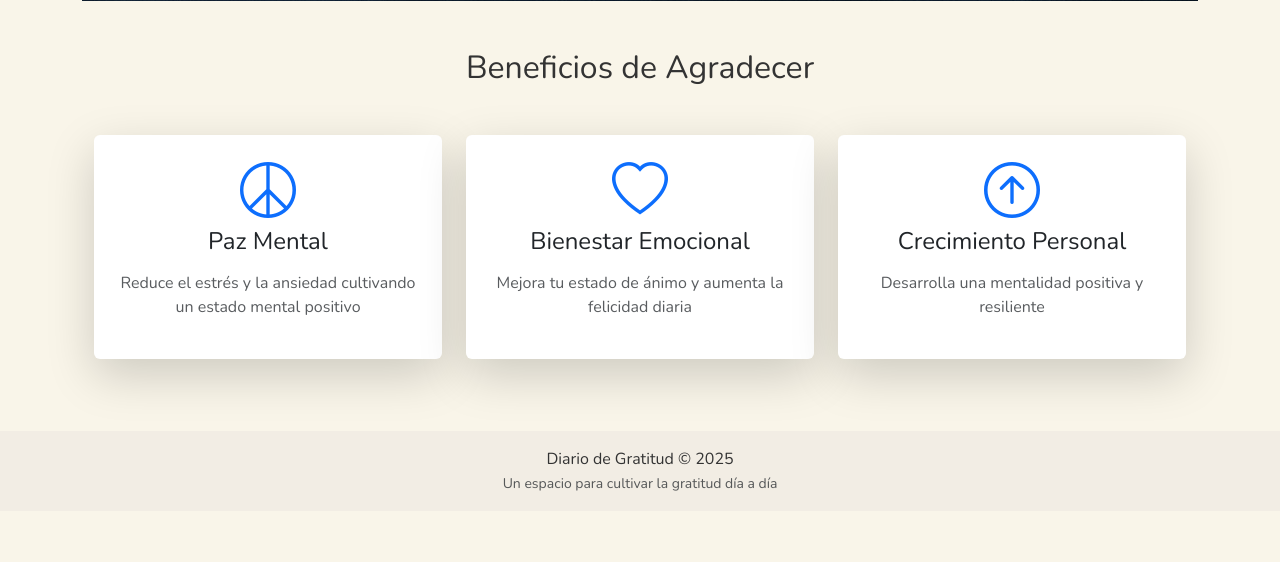
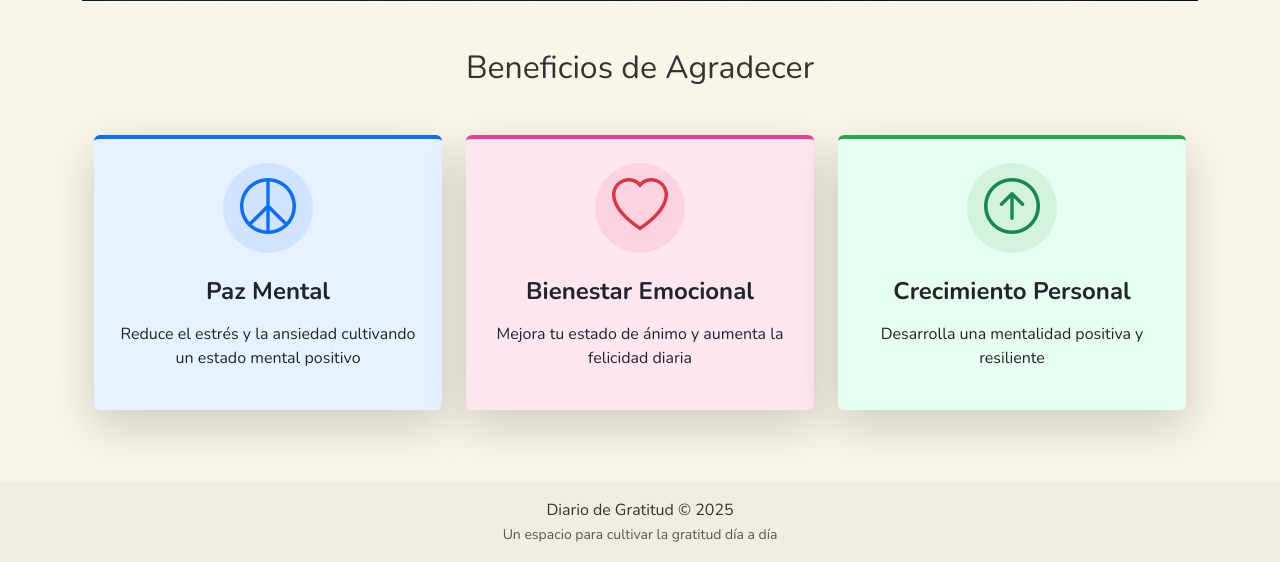
Before and after one commit to Jaolmos/gratitude-journal-django, a Django app: page / in a window 1280 px wide. Shown: the part 899-1461 px from the top of the page. Before the commit the page ends 1390 px from the top, so only its background shows below. Run offline with Django 5.2, Linux system fonts and the light colour scheme; parts of the project's set-up code (start-up, migrations or seed data) failed here and were passed over.

Commit message:
Mejora diseño de tarjetas de beneficios con colores distintivos y efectos interactivos

```diff
--- a/static/css/custom.css
+++ b/static/css/custom.css
@@ -134,10 +134,12 @@ main {
 /* Efectos para las tarjetas de beneficios en home */
 .card-hover {
     transition: all 0.3s ease;
+    overflow: hidden;
+    transform: translateY(0);
 }
 
 .card-hover:hover {
-    transform: translateY(-5px);
+    transform: translateY(-10px);
     box-shadow: 0 8px 15px rgba(0, 0, 0, 0.2) !important;
 }
 
@@ -235,3 +237,96 @@ main {
     background-color: rgba(13, 110, 253, 0.05) !important;
     box-shadow: 0 4px 8px rgba(0, 0, 0, 0.1) !important;
 }
+
+/* ------------- Sección Home ------------- */
+
+/* Sección Hero */
+.hero-section {
+    background: url('../img/meditation.jpg') center/cover no-repeat;
+    position: relative;
+    min-height: 100vh;
+}
+
+.hero-overlay {
+    position: absolute;
+    top: 0;
+    left: 0;
+    right: 0;
+    bottom: 0;
+    background: linear-gradient(rgba(0, 0, 0, 0.3), rgba(0, 0, 0, 0.5));
+}
+
+.hero-section .container {
+    z-index: 1;
+}
+
+/* Sección de Beneficios */
+.benefits-section {
+    padding: 3rem 0;
+    background-color: var(--color-surface);
+}
+
+.benefits-title {
+    margin-bottom: 3rem;
+}
+
+.benefit-card {
+    height: 100%;
+    border: none;
+    box-shadow: 0 0.5rem 1rem rgba(0, 0, 0, 0.15);
+    transition: all 0.3s ease;
+}
+
+.benefit-card:hover {
+    transform: translateY(-5px);
+    box-shadow: 0 0.8rem 1.5rem rgba(0, 0, 0, 0.2);
+}
+
+.benefit-icon {
+    font-size: 2.5rem;
+    margin-bottom: 1.5rem;
+    color: var(--bs-primary);
+}
+
+.benefit-card-body {
+    text-align: center;
+    padding: 1.5rem;
+}
+
+.benefit-title {
+    margin-bottom: 1rem;
+}
+
+.benefit-text {
+    color: #6c757d;
+}
+
+/* Tarjetas de Beneficios */
+.card-paz {
+    background-color: #e6f2ff !important;
+    border-top: 4px solid #0d6efd !important;
+}
+
+.card-bienestar {
+    background-color: #ffe6f0 !important;
+    border-top: 4px solid #e83e8c !important;
+}
+
+.card-crecimiento {
+    background-color: #e6fff0 !important;
+    border-top: 4px solid #28a745 !important;
+}
+
+.icon-circle {
+    width: 90px;
+    height: 90px;
+    border-radius: 50%;
+    display: flex;
+    align-items: center;
+    justify-content: center;
+    transition: all 0.3s ease;
+}
+
+.card-hover:hover .icon-circle {
+    transform: scale(1.1);
+}
--- a/templates/home.html
+++ b/templates/home.html
@@ -31,29 +31,35 @@
         <h2 class="text-center mb-5">Beneficios de Agradecer</h2>
         <div class="row g-4">
             <div class="col-md-4">
-                <div class="card h-100 border-0 shadow-lg card-hover">
+                <div class="card card-paz h-100 border-0 shadow-lg card-hover">
                     <div class="card-body text-center p-4">
-                        <i class="bi bi-peace display-4 mb-4 text-primary"></i>
-                        <h3 class="h4 mb-3">Paz Mental</h3>
-                        <p class="text-muted">Reduce el estrés y la ansiedad cultivando un estado mental positivo</p>
+                        <div class="icon-circle bg-primary bg-opacity-10 mb-4 mx-auto">
+                            <i class="bi bi-peace display-4 text-primary"></i>
+                        </div>
+                        <h3 class="h4 mb-3 fw-bold">Paz Mental</h3>
+                        <p class="text-dark">Reduce el estrés y la ansiedad cultivando un estado mental positivo</p>
                     </div>
                 </div>
             </div>
             <div class="col-md-4">
-                <div class="card h-100 border-0 shadow-lg card-hover">
+                <div class="card card-bienestar h-100 border-0 shadow-lg card-hover">
                     <div class="card-body text-center p-4">
-                        <i class="bi bi-heart display-4 mb-4 text-primary"></i>
-                        <h3 class="h4 mb-3">Bienestar Emocional</h3>
-                        <p class="text-muted">Mejora tu estado de ánimo y aumenta la felicidad diaria</p>
+                        <div class="icon-circle bg-danger bg-opacity-10 mb-4 mx-auto">
+                            <i class="bi bi-heart display-4 text-danger"></i>
+                        </div>
+                        <h3 class="h4 mb-3 fw-bold">Bienestar Emocional</h3>
+                        <p class="text-dark">Mejora tu estado de ánimo y aumenta la felicidad diaria</p>
                     </div>
                 </div>
             </div>
             <div class="col-md-4">
-                <div class="card h-100 border-0 shadow-lg card-hover">
+                <div class="card card-crecimiento h-100 border-0 shadow-lg card-hover">
                     <div class="card-body text-center p-4">
-                        <i class="bi bi-arrow-up-circle display-4 mb-4 text-primary"></i>
-                        <h3 class="h4 mb-3">Crecimiento Personal</h3>
-                        <p class="text-muted">Desarrolla una mentalidad positiva y resiliente</p>
+                        <div class="icon-circle bg-success bg-opacity-10 mb-4 mx-auto">
+                            <i class="bi bi-arrow-up-circle display-4 text-success"></i>
+                        </div>
+                        <h3 class="h4 mb-3 fw-bold">Crecimiento Personal</h3>
+                        <p class="text-dark">Desarrolla una mentalidad positiva y resiliente</p>
                     </div>
                 </div>
             </div>
```
